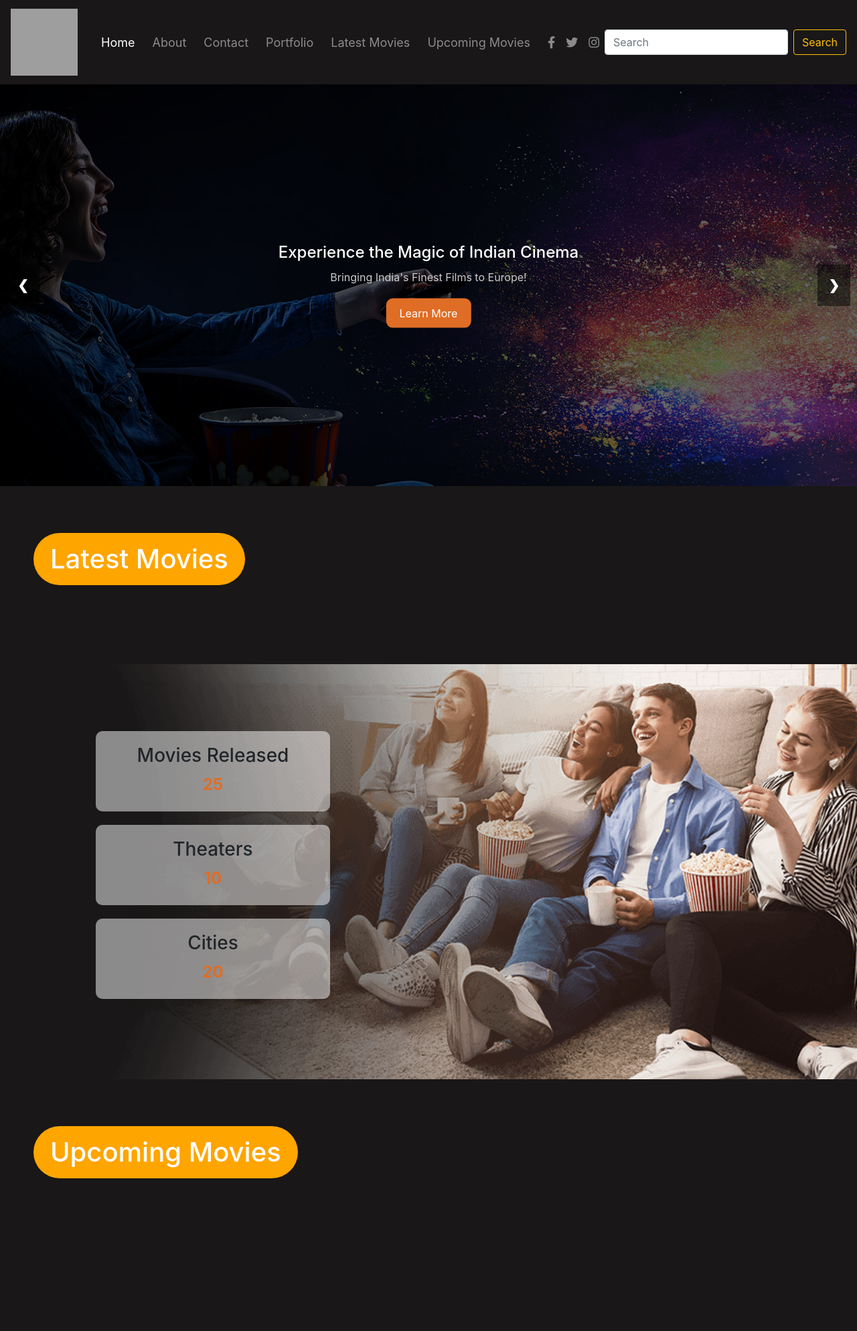
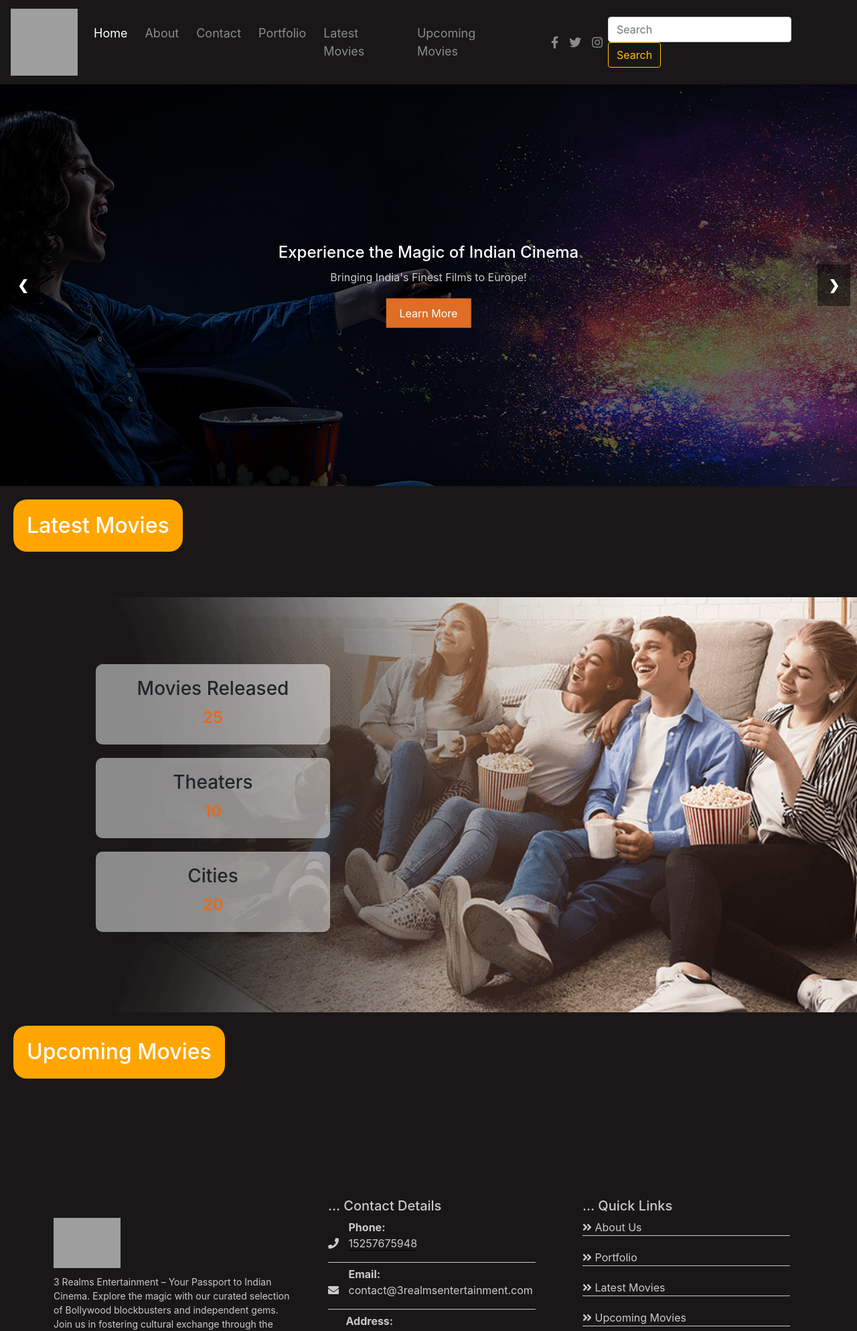
Before and after one commit to GA-DIGITAL-SOLUTIONS/3-realms-entertainment, a Django app: template templates/home.html in a window 1280 px wide. Shown: the top 1988 px of the page at 67% size. Run offline with Django 4.2, Linux system fonts and the light colour scheme; the template is opened without the code that fills it, so the values that code supplies are empty; parts of the project's set-up code (start-up, migrations or seed data) failed here and were passed over; some libraries are stand-ins or nearby versions; grey boxes are pictures that could not be loaded.

Commit message:
Updated UI

```diff
--- a/templates/header.html
+++ b/templates/header.html
@@ -67,6 +67,9 @@
                      <li class="nav-item {% if active_page == 'upcoming' %}active{% endif %}">
                         <a class="nav-link" href="{% url 'up-movies' %}">Upcoming Movies</a>
                     </li>
+                     <li class="nav-item">
+                        <a class="nav-link"> <div id="google_translate_element"></div></a>
+                    </li>
                 </ul>
 
                 <ul class="navbar-nav socials">
@@ -89,7 +92,13 @@
             </div>
         </nav>
 
-    <!-- Bootstrap's JavaScript -->
+
+<script>
+function googleTranslateElementInit() {
+        new google.translate.TranslateElement({pageLanguage: 'en'}, 'google_translate_element');
+}
+</script>
+<script src="//translate.google.com/translate_a/element.js?cb=googleTranslateElementInit"></script>
     <script src="https://code.jquery.com/jquery-3.5.1.slim.min.js"></script>
     <script src="https://cdn.jsdelivr.net/npm/@popperjs/core@2.9.1/dist/umd/popper.min.js"></script>
     <script src="https://stackpath.bootstrapcdn.com/bootstrap/4.5.2/js/bootstrap.min.js"></script>
--- a/templates/home.html
+++ b/templates/home.html
@@ -56,19 +56,6 @@
 				font-size: 16px;
 				border: none;
 				cursor: pointer;
-				border-radius: 10px;
-			}
-
-			.button:hover{
-				display: inline-block;
-				padding: 10px 20px;
-				background-color: orange;
-				color: white;
-				text-decoration: none;
-				font-size: 16px;
-				border: none;
-				cursor: pointer;
-				border-radius: 10px;
 			}
 
 			.prev,
@@ -87,19 +74,15 @@
 			}
 
             .latest-movie-cont{
-				margin-top: 50px;
                 padding:20px;
-				margin-bottom: 50px;
             }
 
             .latest-movie-cont h2{
                 color:white;
-                padding:15px 25px;
+                padding:20px;
                 background:orange;
                 width:max-content;
-				border-radius:40px;
-				margin-left:30px;
-				font-size:40px;
+                border-radius:20px;
             }
 			.prev {
 				left: 10px;
@@ -116,11 +99,7 @@
 				padding: 0;
                 background-color: #191717 !important;
 			}
-		.overlay h2{
-						padding:0px;
-						margin:5px;
-						text-align:center !important;
-					}
+
 
 
 			.lt-mv-item {
@@ -154,6 +133,7 @@
 				font-size: 18px;
 				background: #fff;
 			}
+
 
 			.lt-mv-item {
 				height: 420px !important;
@@ -235,11 +215,8 @@
 			@media(max-width: 768px) {
 				.movies-container {
 					display: block;
-					overflow-x: hidden;
+					overflow-x: auto;
 					overflow-y: hidden;
-					position:relative;
-					left:50%;
-					transform:translateX(-45%) !important;
 				}
 				.modal-content {
 				background-color: #fefefe;
@@ -293,6 +270,9 @@ font-size:20px;
 				width:calc(100vw - 50px)
 			}
 
+			.swiper-wrapper{
+				width:100% !important;
+			}
 			}
 		</style>
 	</head>
@@ -372,7 +352,7 @@ font-size:20px;
                 </div>
             </div>
     	</div>
-<div id="myModal" class="modal">
+		<div id="myModal" class="modal">
 			<div class="modal-content">
 				<span class="close" onclick="closeModal()">&times;</span>
 				<iframe
--- a/templates/upcoming-movies.html
+++ b/templates/upcoming-movies.html
@@ -82,7 +82,6 @@
 
             @media(max-width:768px){
                 .up-container .movies-list {
-
                     grid-template-columns:1fr;
                 }
             }
```
Also changed, not shown: movie_booking_app/settings.py (+13 -13 lines).
